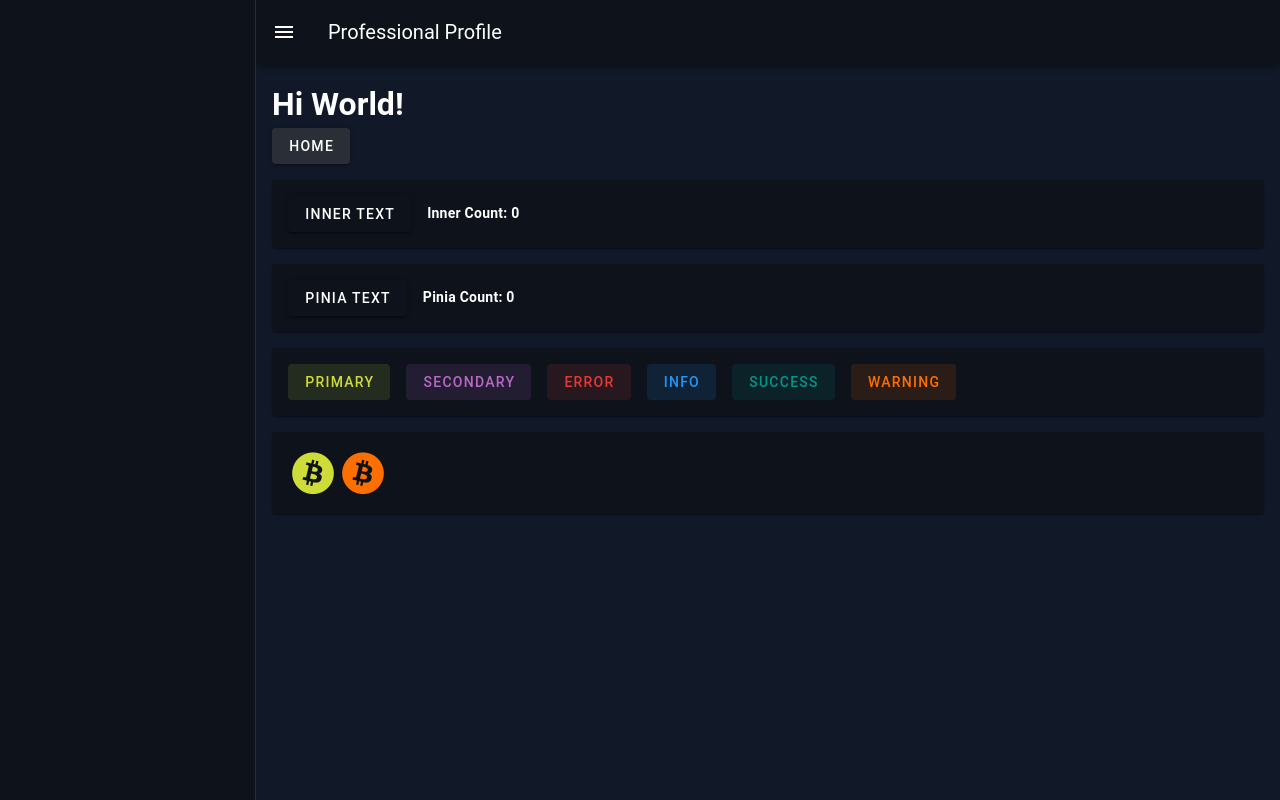
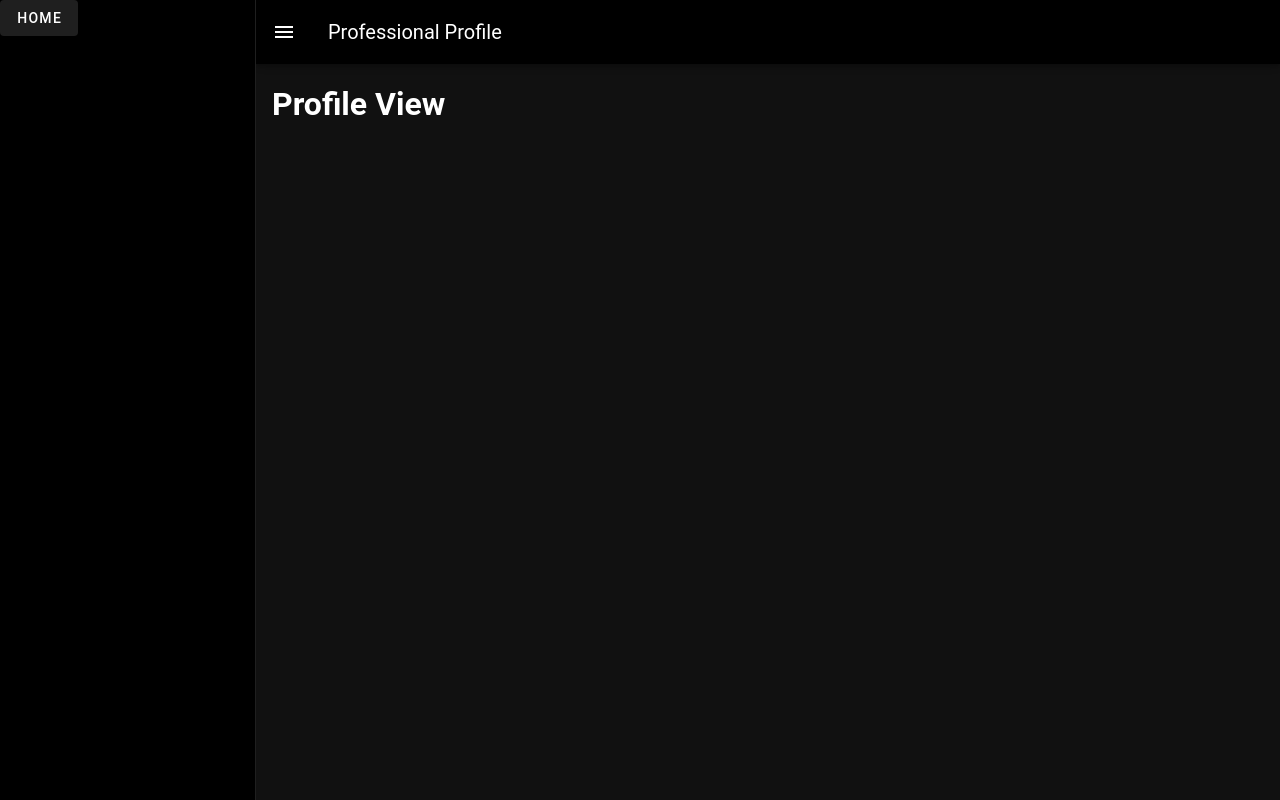
Before and after one commit to mineot/website, a Vue app: page / in a window 1280 px wide. Built offline with nearby package versions, Linux system fonts and the light colour scheme.

Commit message:
alpha/profileuser - add profile view and change sidebar

```diff
--- a/public/conf/style.json
+++ b/public/conf/style.json
@@ -4,8 +4,10 @@
     "websiteTheme": {
       "dark": true,
       "colors": {
-        "background": "#111827",
-        "surface": "#0D121B",
+        "__background": "#111827",
+        "__surface": "#0D121B",
+        "background": "#111",
+        "surface": "#000",
         "primary": "#CDDC39",
         "secondary": "#BA68C8",
         "error": "#E53935",
--- a/src/App.vue
+++ b/src/App.vue
@@ -1,23 +1,16 @@
 <template>
   <v-app id="inspire">
-    <v-navigation-drawer v-model="drawer"> </v-navigation-drawer>
+    <v-navigation-drawer v-model="drawer">
+      <v-btn to="/">Home</v-btn>
+    </v-navigation-drawer>
 
     <v-app-bar>
-      <v-app-bar-nav-icon @click="drawer = !drawer"></v-app-bar-nav-icon>
+      <v-app-bar-nav-icon @click="changeDrawer"></v-app-bar-nav-icon>
       <v-toolbar-title>{{ $t(info.getTitle) }}</v-toolbar-title>
     </v-app-bar>
 
     <v-main>
       <v-container>
-        <header>
-          <div class="wrapper">
-            <HelloWorld msg="Hi World!" />
-            <nav>
-              <v-btn to="/">Home</v-btn>
-            </nav>
-          </div>
-        </header>
-
         <RouterView />
       </v-container>
     </v-main>
@@ -29,8 +22,10 @@ import { ref } from "vue";
 import { RouterView } from "vue-router";
 import { useInfoStore } from "@/stores/info";
 
-import HelloWorld from "@/components/HelloWorld.vue";
-
 const info = useInfoStore();
 let drawer = ref(true);
+
+function changeDrawer(): void {
+  drawer.value = !drawer.value;
+}
 </script>
--- a/src/router/index.ts
+++ b/src/router/index.ts
@@ -1,6 +1,6 @@
 import { createRouter, createWebHistory } from "vue-router";
 import { useInfoStore } from "@/stores/info";
-import HomeView from "@/views/HomeView.vue";
+import ProfileView from "@/views/ProfileView.vue";
 
 const RoutePath = {
   PROFILE: "/",
@@ -16,7 +16,7 @@ const router = createRouter({
     {
       path: RoutePath.PROFILE,
       name: RoutePathTitle[RoutePath.PROFILE],
-      component: HomeView,
+      component: ProfileView,
     },
   ],
 });
--- a/src/views/HomeView.vue
+++ /dev/null
@@ -1,66 +0,0 @@
-<template>
-  <v-card class="mr">
-    <v-card-text>
-      <v-btn @click="innerIncrement()">Inner Text</v-btn>
-      <span>Inner Count: {{ innerCounter }}</span>
-    </v-card-text>
-  </v-card>
-
-  <v-card class="mr">
-    <v-card-text>
-      <v-btn @click="store.increment()">Pinia Text</v-btn>
-      <span>Pinia Count: {{ store.count }}</span>
-    </v-card-text>
-  </v-card>
-
-  <v-card class="mr">
-    <v-card-text>
-      <v-btn variant="tonal" color="primary">Primary</v-btn>
-      <v-btn variant="tonal" color="secondary">Secondary</v-btn>
-      <v-btn variant="tonal" color="error">Error</v-btn>
-      <v-btn variant="tonal" color="info">Info</v-btn>
-      <v-btn variant="tonal" color="success">Success</v-btn>
-      <v-btn variant="tonal" color="warning">Warning</v-btn>
-    </v-card-text>
-  </v-card>
-
-  <v-card>
-    <v-card-text>
-      <v-icon icon="mdi-bitcoin" size="50" color="primary"></v-icon>
-      <v-icon icon="mdi-bitcoin" size="50" color="warning"></v-icon>
-    </v-card-text>
-  </v-card>
-</template>
-
-<script setup lang="ts">
-import { ref } from "vue";
-import { useCounterStore } from "@/stores/counter";
-
-const store = useCounterStore();
-
-let innerCounter = ref(0);
-
-function innerIncrement() {
-  innerCounter.value++;
-}
-</script>
-
-<style scoped>
-.mr {
-  margin-top: 1em;
-  margin-bottom: 1em;
-}
-
-button {
-  margin-right: 1rem;
-}
-
-hr {
-  margin-top: 2rem;
-  margin-bottom: 2rem;
-}
-
-span {
-  font-weight: bold;
-}
-</style>
--- /dev/null
+++ b/src/views/ProfileView.vue
@@ -0,0 +1,3 @@
+<template>
+  <h1>Profile View</h1>
+</template>
```
